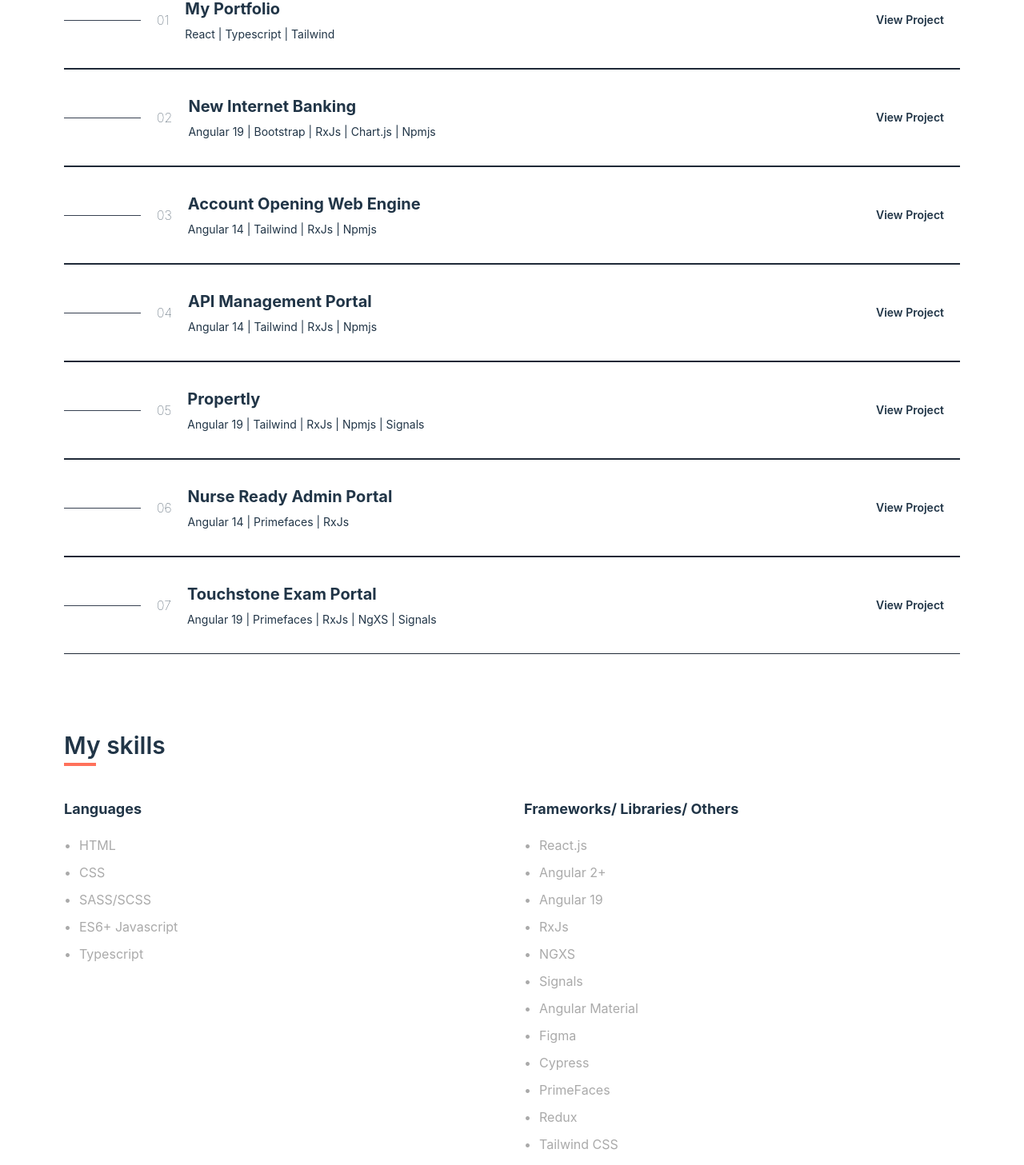
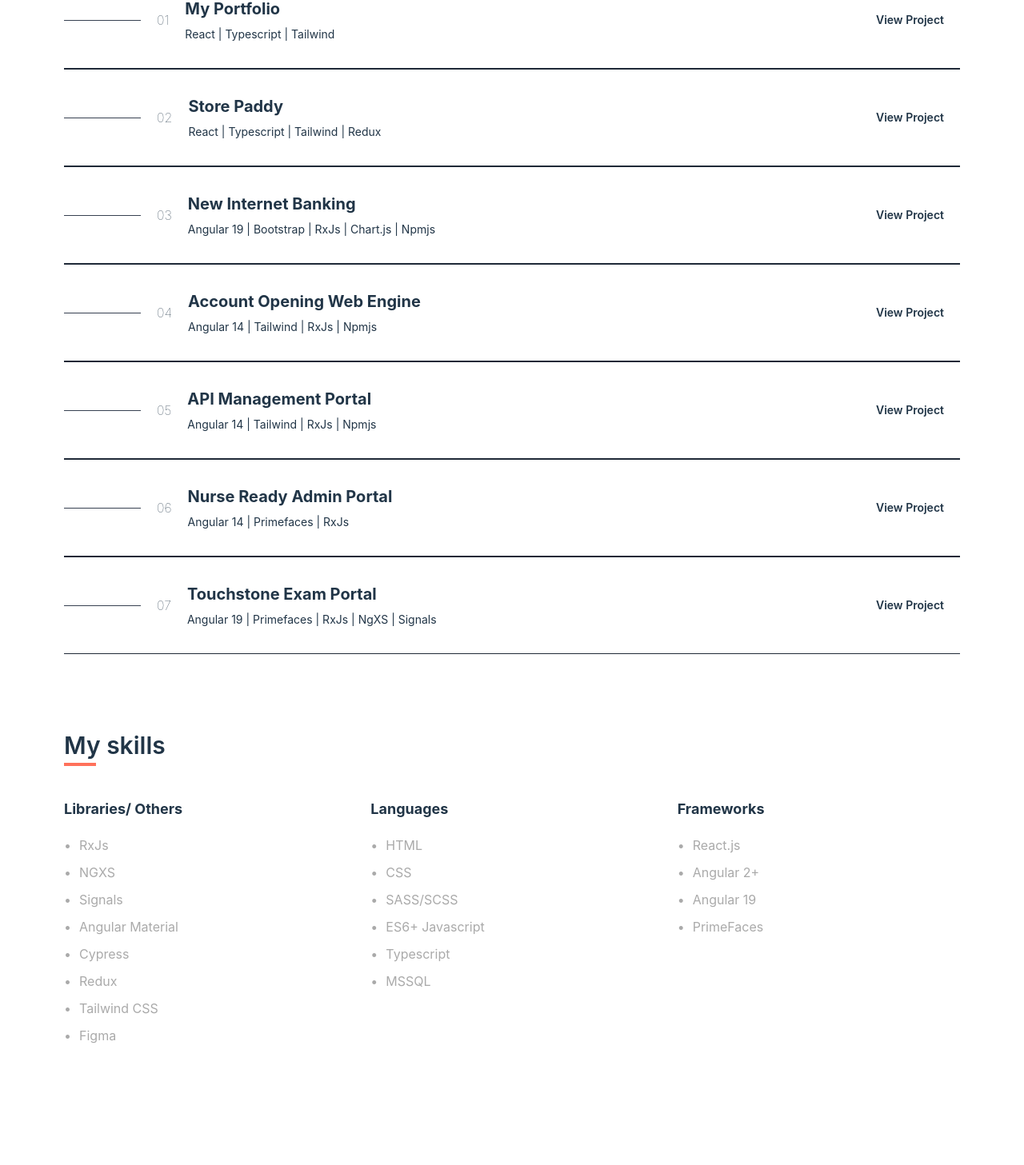
Before and after one commit to harmonyorakpo/Portfolio, a React (Vite) app: page / in a window 1280 px wide. Shown: the part 1204-2661 px from the top of the page at 80% size. After the commit the page ends 2521 px from the top, so only its background shows below. Built offline with nearby package versions, Linux system fonts and the light colour scheme.

Commit message:
work in progress

```diff
--- a/src/components/Projects.tsx
+++ b/src/components/Projects.tsx
@@ -10,29 +10,30 @@ const Projects = () => {
       link: "View Project",
     },
     {
+      title: "Store Paddy",
+      number: "02",
+      description: "React | Typescript | Tailwind | Redux",
+      link: "View Project",
+    },
+    {
       title: "New Internet Banking",
-      number: "02",
+      number: "03",
       description: "Angular 19 | Bootstrap | RxJs | Chart.js | Npmjs",
       link: "View Project",
     },
     {
       title: "Account Opening Web Engine",
-      number: "03",
+      number: "04",
       description: "Angular 14 | Tailwind | RxJs | Npmjs",
       link: "View Project",
     },
     {
       title: "API Management Portal",
-      number: "04",
+      number: "05",
       description: "Angular 14 | Tailwind | RxJs | Npmjs",
       link: "View Project",
     },
-    {
-      title: "Propertly",
-      number: "05",
-      description: "Angular 19 | Tailwind | RxJs | Npmjs | Signals",
-      link: "View Project",
-    },
+
     {
       title: "Nurse Ready Admin Portal",
       number: "06",
--- a/src/components/Skills.tsx
+++ b/src/components/Skills.tsx
@@ -4,6 +4,19 @@ import { ISkillCategory } from "../model/project.model";
 import SectionHeader from "./SectionHeader";
 
 const skillsData: ISkillCategory[] = [
+  {
+    title: "Libraries/ Others",
+    skills: [
+      { name: "RxJs" },
+      { name: "NGXS" },
+      { name: "Signals" },
+      { name: "Angular Material" },
+      { name: "Cypress" },
+      { name: "Redux" },
+      { name: "Tailwind CSS" },
+      { name: "Figma" },
+    ],
+  },
   {
     title: "Languages",
     skills: [
@@ -12,26 +25,19 @@ const skillsData: ISkillCategory[] = [
       { name: "SASS/SCSS" },
       { name: "ES6+ Javascript" },
       { name: "Typescript" },
+      { name: "MSSQL" },
     ],
   },
   {
-    title: "Frameworks/ Libraries/ Others",
+    title: "Frameworks",
     skills: [
       { name: "React.js" },
       { name: "Angular 2+" },
       { name: "Angular 19" },
-      { name: "RxJs" },
-      { name: "NGXS" },
-      { name: "Signals" },
-      { name: "Angular Material" },
-      { name: "Figma" },
-      { name: "Cypress" },
       { name: "PrimeFaces" },
-      { name: "Redux" },
-      { name: "Tailwind CSS" },
-      { name: "MSSQL" },
     ],
   },
+
 ];
 
 const Skills: React.FC<ISkillCategory[]> = () => {
```
